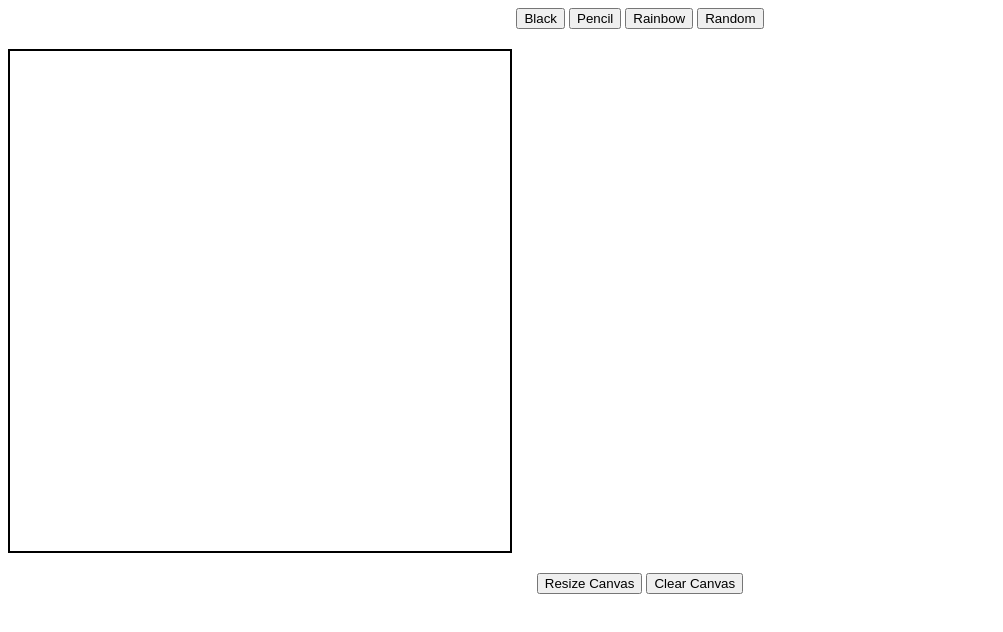
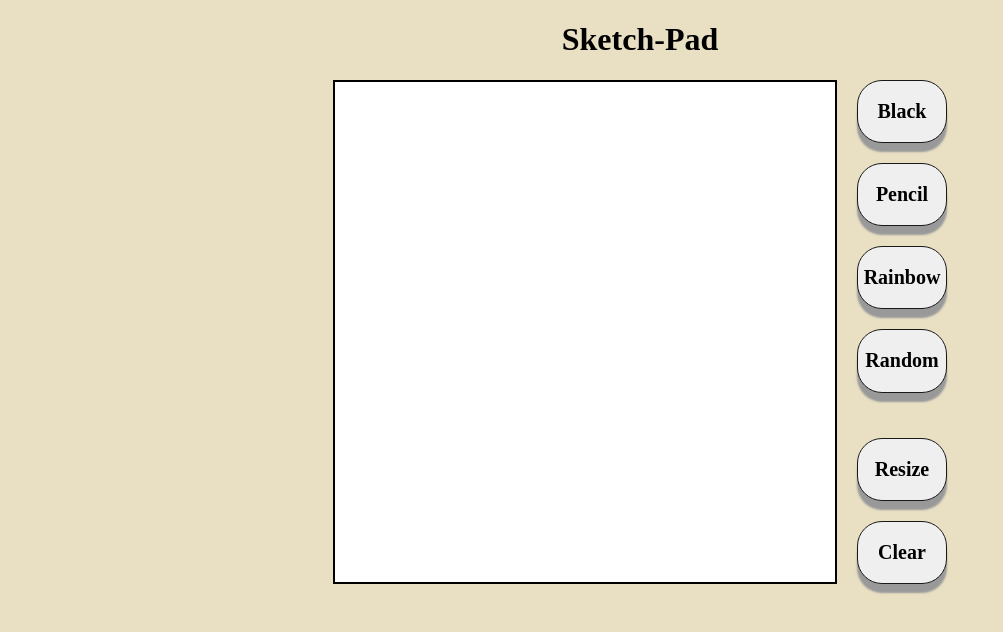
Before and after one commit to MMJohnson385/etch-a-sketch, a plain HTML site: page index.html in a window 1280 px wide. Shown: the whole page, without its empty margins (0-1003 px from the left). Drawn offline with Linux system fonts and the light colour scheme; a web font is replaced by a local one.

Commit message:
finished the css and button placement

```diff
--- a/index.html
+++ b/index.html
@@ -1,25 +1,28 @@
 <!DOCTYPE html>
 <html>
   <head>
-    <title>Etch-a-Sketch</title>
+    <title>Sketch-Pad</title>
+
+    <link rel="preconnect" href="https://fonts.gstatic.com">
+    <link href="https://fonts.googleapis.com/css2?family=New+Tegomin&display=swap" rel="stylesheet">
     <link rel = "stylesheet" href = "style.css">
+
   </head>
   <body>
-
-    <div id = "inkSelection">
-      <button id = "blackInk">Black</button>
-      <button id = "grayScaleInk">Pencil</button>
-      <button id = "rainbowInk">Rainbow</button>
-      <button id = "randomInk">Random</button>
-    </div>
+    <h1 id = "title">Sketch-Pad</h1>
 
     <div class = "center">
       <div id = "canvasContainer"></div>
+      <div id = "inkSelection">
+        <button id = "blackInk"><b>Black</b></button>
+        <button id = "grayScaleInk"><b>Pencil</b></button>
+        <button id = "rainbowInk"><b>Rainbow</b></button>
+        <button id = "randomInk"><b>Random</b></button>
+        <button id = "sizeInput"><b>Resize</b></button>
+        <button id = "clearCanvas"><b>Clear</b></button>
+      </div>
     </div>
-    <div id = "footer">
-      <button id = "sizeInput">Resize Canvas</button>
-      <button id = "clearCanvas">Clear Canvas</button>
-    </div>
+
 
     <script src = "javaScript.js"></script>
 
--- a/javaScript.js
+++ b/javaScript.js
@@ -21,7 +21,7 @@ function sizeSelect(){
   }
   console.log('Canvas Size');
   console.log(canvasSize);
-} //prompts user to choose the size
+} //prompts user to choose the size limited between 2 and 100 and stores the dimension
 
 
 function drawCanvas(size, color){
@@ -37,11 +37,10 @@ function drawCanvas(size, color){
   const gridColumns = 'grid-template-columns: ' + sizeGrid(size);
   const gridRows = 'grid-template-rows: ' + sizeGrid(size);
 
-  canvas.style = `${gridColumns}; ${gridRows};`;// adds the size of the height and width
+  canvas.style = `${gridColumns}; ${gridRows};`;// inputs the size of the height and width
 
   const gridSquare = document.createElement('div');
     gridSquare.classList.toggle('gridSquare');
-    //gridSquare.style = 'border:solid; border-width: 1px;'
 
   const gridArea = size * size;
       // calculates the number of boxes needed
@@ -61,7 +60,6 @@ function drawCanvas(size, color){
   } else {
     blackInk();
   }// chooses the ink
-
 }
 
 function clearCanvas(){
@@ -83,7 +81,7 @@ blackInkButton.addEventListener('click', () =>{
   inkColor = 'black';
   drawCanvas(canvasSize, inkColor);
   console.log(inkColor);
-});//erases grid and redraws it and utilizes rainbow ink
+});//erases grid and redraws it and utilizes black ink
 
 function blackInk(){
   const blackInk = document.querySelectorAll('.gridSquare');
@@ -103,7 +101,7 @@ grayScaleButton.addEventListener('click', () =>{
   inkColor = 'gray';
   drawCanvas(canvasSize, inkColor);
   console.log(inkColor);
-});// erases grid and redraws it and utilizes gray ink
+});// erases grid and redraws it and utilizes gray shading ink
 
 function grayScaleInk(){
   const grayInk = document.querySelectorAll('.gridSquare');
@@ -118,7 +116,7 @@ function grayScaleInk(){
         e.target.style.background = 'rgb(153, 153, 153)'; //40% black
       } else if (e.target.style.background == 'rgb(153, 153, 153)'){ //40% black
         e.target.style.background = 'rgb(127, 127, 127)'; //50% black
-      } else if (e.currentTarget.style.background == 'rgb(127, 127, 127)'){ //50% black
+      } else if (e.target.style.background == 'rgb(127, 127, 127)'){ //50% black
         e.target.style.background = 'rgb(102, 102, 102)'; //60% black
       } else if (e.target.style.background == 'rgb(102, 102, 102)'){ //60% black
         e.target.style.background = 'rgb(76, 76, 76)'; //70% black
@@ -159,7 +157,9 @@ function rainbowInk(){
       } else if (e.target.style.background == 'rgb(255, 255, 0)'){//yellow
         e.target.style.background = 'rgb(0, 255, 0)'; //green
       } else if (e.target.style.background == 'rgb(0, 255, 0)'){//green
-        e.target.style.background = 'rgb(0, 0, 255)';//blue
+        e.target.style.background = 'rgb(0, 188, 242)';//teal
+      } else if (e.target.style.background == 'rgb(0, 188, 242)'){//teal
+        e.target.style.background = 'rgb(0, 0, 255)'; //blue
       } else if (e.target.style.background == 'rgb(0, 0, 255)'){//blue
         e.target.style.background = 'rgb(75, 0, 130)'; //indigo
       } else if (e.target.style.background == 'rgb(75, 0, 130)'){//indigo
--- a/style.css
+++ b/style.css
@@ -1,9 +1,18 @@
 body{
-  text-align: center;
+ background-color: #e9e0c3;
 }
 
-#inkSelection{
-  margin-bottom: 20px;
+#title{
+  text-align: center;
+  font-family: 'New Tegomin', serif;
+}
+
+
+.center{
+  display:grid;
+  grid-template-rows: auto;
+  grid-template-columns: auto auto;
+  grid-column-gap:20px;
 }
 
 #canvasContainer{
@@ -12,8 +21,147 @@ body{
   display: grid;
   border: solid;
   border-width: 2px;
+  justify-self:end;
+  background-color: #ffffff;
 }
 
-#footer{
-  margin-top: 20px;
+#inkSelection{
+  justify-self:start;
+
+  display:grid;
+  grid-template-columns:auto;
+  grid-template-rows: auto auto auto auto auto auto;
+  grid-row-gap: 20px;
 }
+
+button{
+  font-size: 20px;
+  font-family: 'New Tegomin', serif;
+
+  cursor:pointer;
+  outline: none;
+
+  border: solid;
+  border-radius: 25px;
+  border-width: 1.5px;
+  border-color: #191919;
+  box-shadow: 0 9px 2px #999999;
+}
+
+button:active{
+  box-shadow: 0 5px 2px #666666;
+  transform: translateY(4px);
+}
+
+#blackInk:hover{
+  border-color: #000000;
+  background-color:#000000;
+  color: #ffffff;
+}
+
+#grayScaleInk:hover{
+  animation-name: grayScale;
+  animation-duration: 1.5s;
+  animation-fill-mode: forwards;
+}
+
+@keyframes grayScale{
+  100%{
+    background-color: rgb(127, 127, 127);
+  }
+}
+
+#rainbowInk:hover{
+  background: repeating-linear-gradient(
+    135deg,
+    rgb(255, 0, 0) 0px,
+    rgb(255, 0, 0) 20px,
+    rgb(255, 127, 0) 20px,
+    rgb(255, 127, 0) 34px,
+    rgb(255, 255, 0) 34px,
+    rgb(255, 255, 0) 48px,
+    rgb(0, 255, 0) 48px,
+    rgb(0, 255, 0) 62px,
+    rgb(0, 188, 242) 62px,
+    rgb(0, 188, 242) 76px,
+    rgb(0, 0, 255) 76px,
+    rgb(0, 0, 255) 90px,
+    rgb(75, 0, 130) 90px,
+    rgb(75, 0, 130) 110px
+  )
+}
+
+#randomInk:hover{
+  animation-name: random;
+  animation-duration: 1s;
+  animation-iteration-count: infinite;
+  animation-direction:alternate-reverse;
+}
+
+@keyframes random{
+  0%{
+    background:repeating-linear-gradient(
+      45deg,
+      rgb(205, 6, 210),
+      rgb(198, 229, 201),
+      rgb(138, 197, 5),
+      rgb(221, 11, 124)
+    )
+  }
+  25%{
+    background:repeating-linear-gradient(
+      45deg,
+      rgb(91, 111, 208),
+      rgb(183, 171, 55),
+      rgb(218, 93, 16),
+      rgb(178, 171, 207)
+    )
+  }
+  50%{
+    background:repeating-linear-gradient(
+      45deg,
+      rgb(193, 146, 179),
+      rgb(80, 232, 87),
+      rgb(172, 1, 100),
+      rgb(54, 231, 1)
+    )
+  }
+  75%{
+    background:repeating-linear-gradient(
+      45deg,
+      rgb(254, 214, 248),
+      rgb(159, 28, 28),
+      rgb(117, 108, 210),
+      rgb(241, 142, 64)
+    )
+  }
+  100%{
+    background:repeating-linear-gradient(
+      45deg,
+      rgb(73, 125, 141),
+      rgb(191, 149, 202),
+      rgb(72, 213, 224),
+      rgb(186, 166, 92)
+    )
+  }
+}
+
+#sizeInput{
+  margin-top: 25px;
+}
+
+#sizeInput:hover{
+  font-size:25px;
+}
+
+#clearCanvas:hover{
+  animation-name: clear;
+  animation-duration: 5s;
+  animation-iteration-count: infinite;
+}
+
+@keyframes clear{
+  50%{
+    color:rgb(204, 204, 204);
+  }
+}
```
